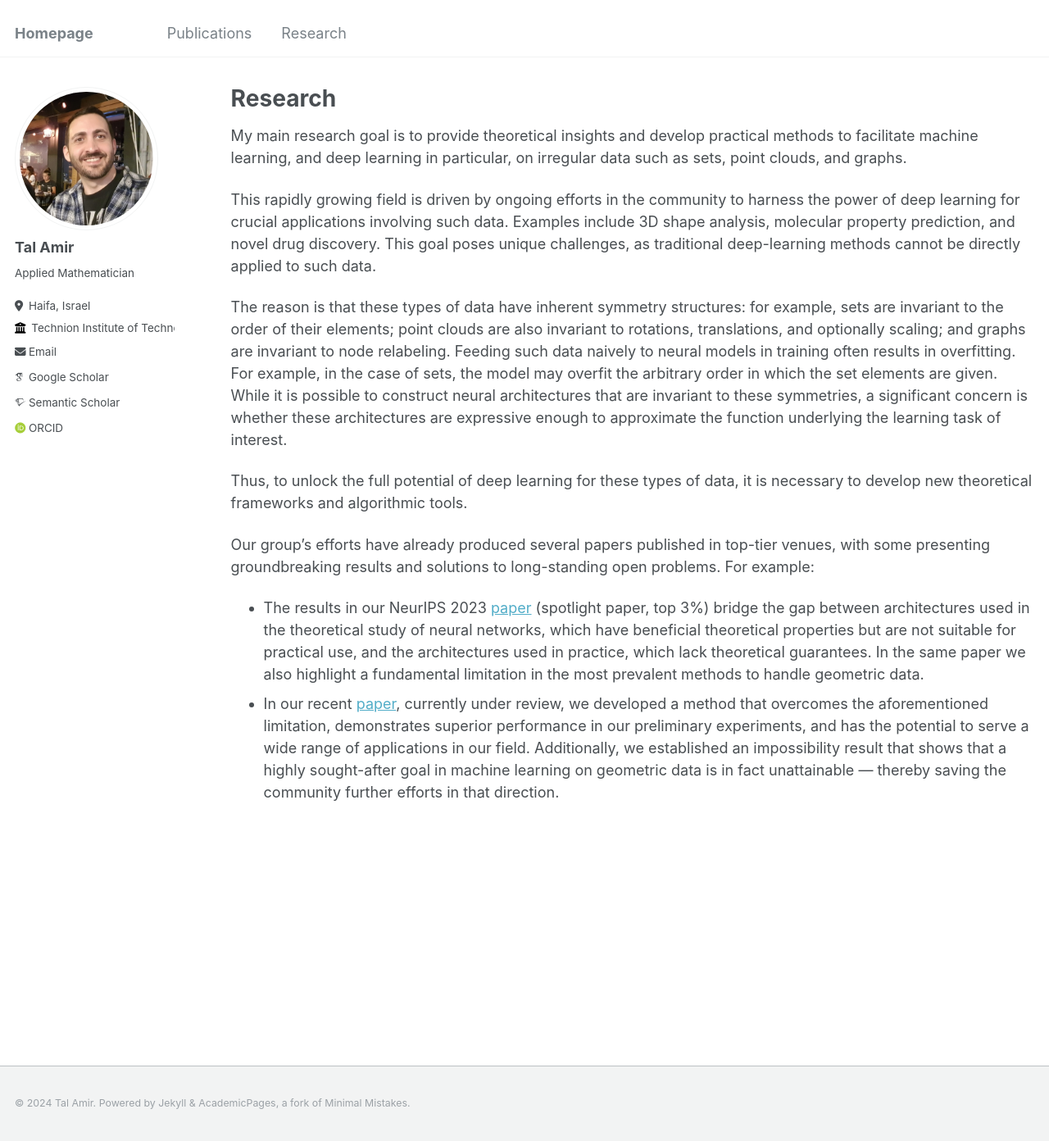
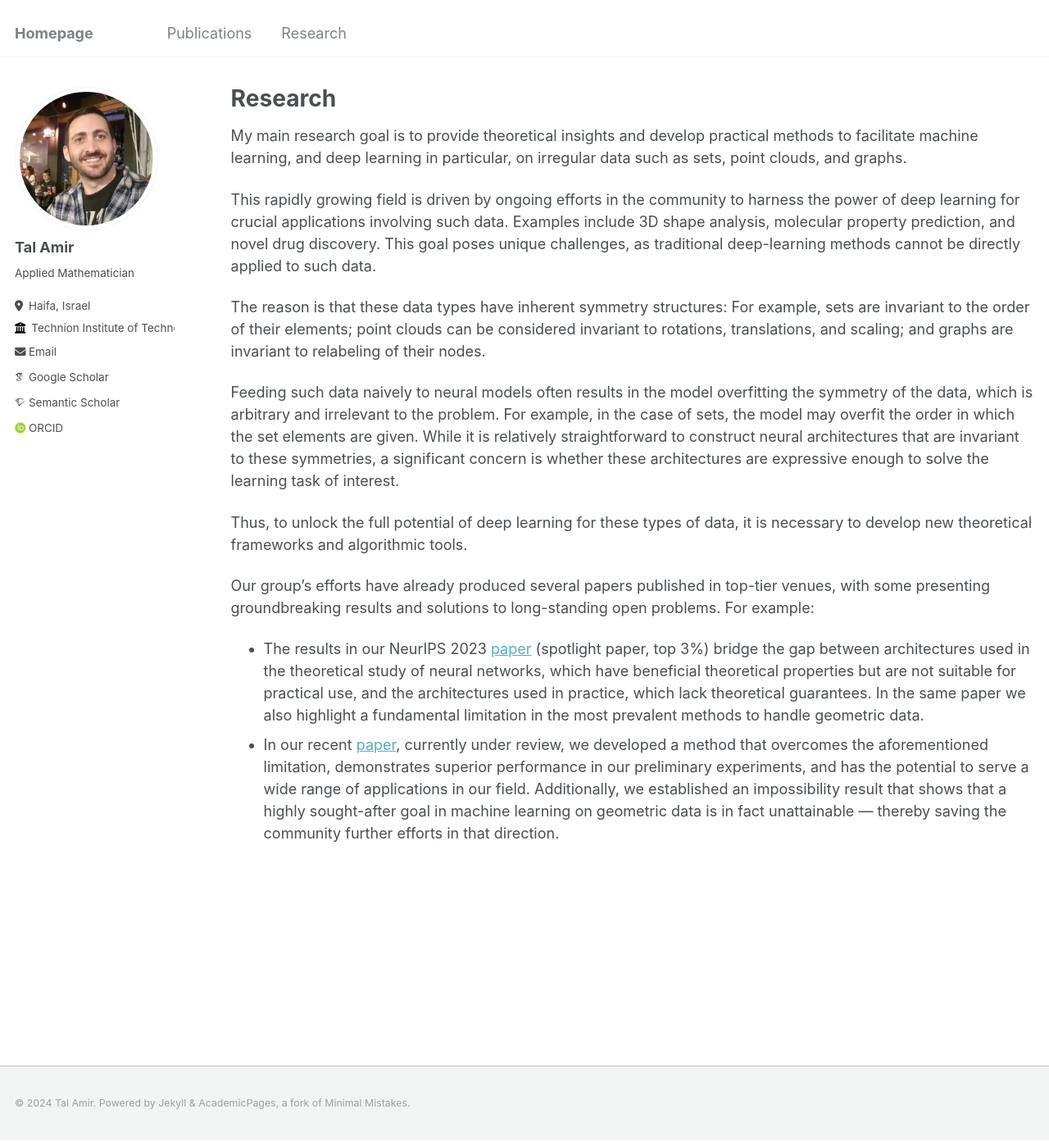
Before and after one commit to tal-amir/tal-amir.github.io, a Jekyll site: the page built from _pages/research.md, in a window 1280 px wide and 1392 px high. Shown: the whole window at 82% size. Built offline with Jekyll 4.4.1, drawn with Linux system fonts in a browser that asks for light colours; some web fonts are replaced.

Commit message:
Update research.md

```diff
--- a/_pages/research.md
+++ b/_pages/research.md
@@ -11,7 +11,9 @@ My main research goal is to provide theoretical insights and develop practical m
 
 This rapidly growing field is driven by ongoing efforts in the community to harness the power of deep learning for crucial applications involving such data. Examples include 3D shape analysis, molecular property prediction, and novel drug discovery. This goal poses unique challenges, as traditional deep-learning methods cannot be directly applied to such data.
 
-The reason is that these types of data have inherent symmetry structures: for example, sets are invariant to the order of their elements; point clouds are also invariant to rotations, translations, and optionally scaling; and graphs are invariant to node relabeling. Feeding such data naively to neural models in training often results in overfitting. For example, in the case of sets, the model may overfit the arbitrary order in which the set elements are given. While it is possible to construct neural architectures that are invariant to these symmetries, a significant concern is whether these architectures are expressive enough to approximate the function underlying the learning task of interest.
+The reason is that these data types have inherent symmetry structures: For example, sets are invariant to the order of their elements; point clouds can be considered invariant to rotations, translations, and scaling; and graphs are invariant to relabeling of their nodes.
+
+Feeding such data naively to neural models often results in the model overfitting the symmetry of the data, which is arbitrary and irrelevant to the problem. For example, in the case of sets, the model may overfit the order in which the set elements are given. While it is relatively straightforward to construct neural architectures that are invariant to these symmetries, a significant concern is whether these architectures are expressive enough to solve the learning task of interest.
 
 Thus, to unlock the full potential of deep learning for these types of data, it is necessary to develop new theoretical frameworks and algorithmic tools.
 
```
